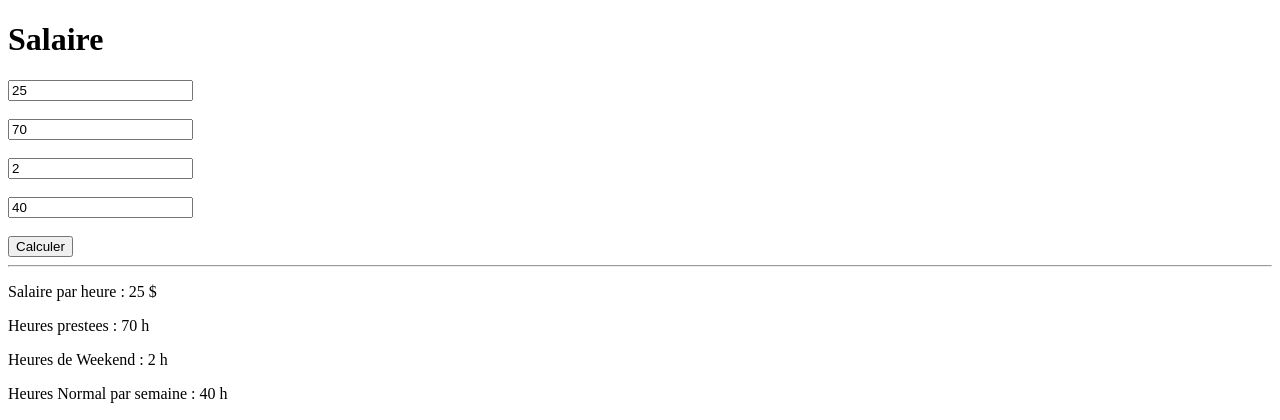
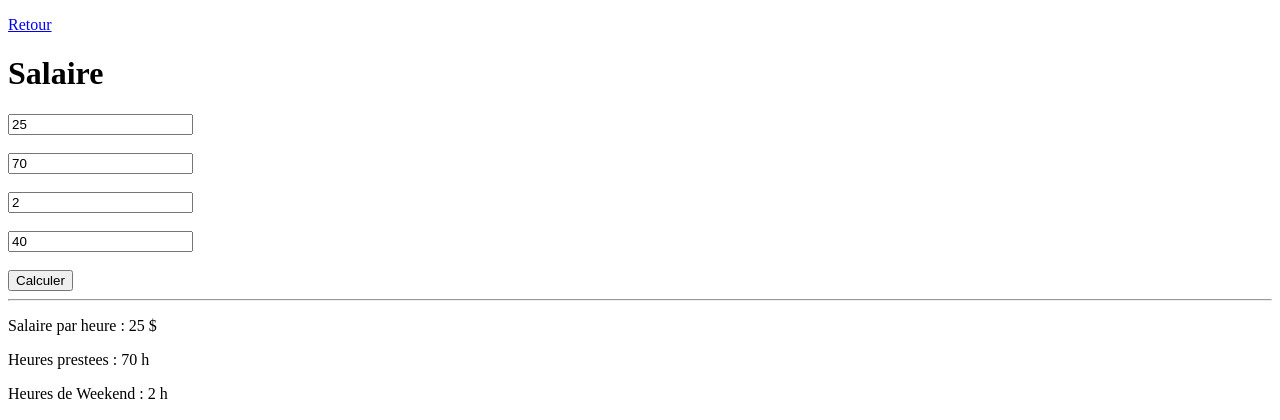
Before and after one commit to josh-Muleshi/MyProject, a PHP site: page /tps/salary.php in a window 1280 px wide. Shown: the top 420 px of the page. Run offline with PHP 8.4, Linux system fonts and the light colour scheme.

Commit message:
back link well added

```diff
--- a/tps/calculatrice.php
+++ b/tps/calculatrice.php
@@ -33,6 +33,7 @@ if ($error == null) {
     <title>Calculator</title>
 </head>
 <body>
+    <p><a href="../index.php">Retour</a></p>
     <h1>Calculatrice</h1>
     <form action="" method="post">
         <input type="number" name="number1" value="<?= $number1?>" step="any">
--- a/tps/conversion.php
+++ b/tps/conversion.php
@@ -34,6 +34,7 @@
     <title>Document</title>
 </head>
 <body>
+    <p><a href="../index.php">Retour</a></p>
     <h1>Calculatrice</h1>
     <form action="" method="post">
         <input type="number" name="amount" value="<?= $amount?>" step="any" placeholder="Amount">
--- a/tps/salary.php
+++ b/tps/salary.php
@@ -41,6 +41,7 @@ if ($error == null) {
     <title>Salary</title>
 </head>
 <body>
+    <p><a href="../index.php">Retour</a></p>
     <h1>Salaire</h1>
     <form action="" method="post">
         <input type="number" name="hourly_wage" value="<?= $hourly_wage?>" placeholder="Salaire par heure"><br><br>
```
